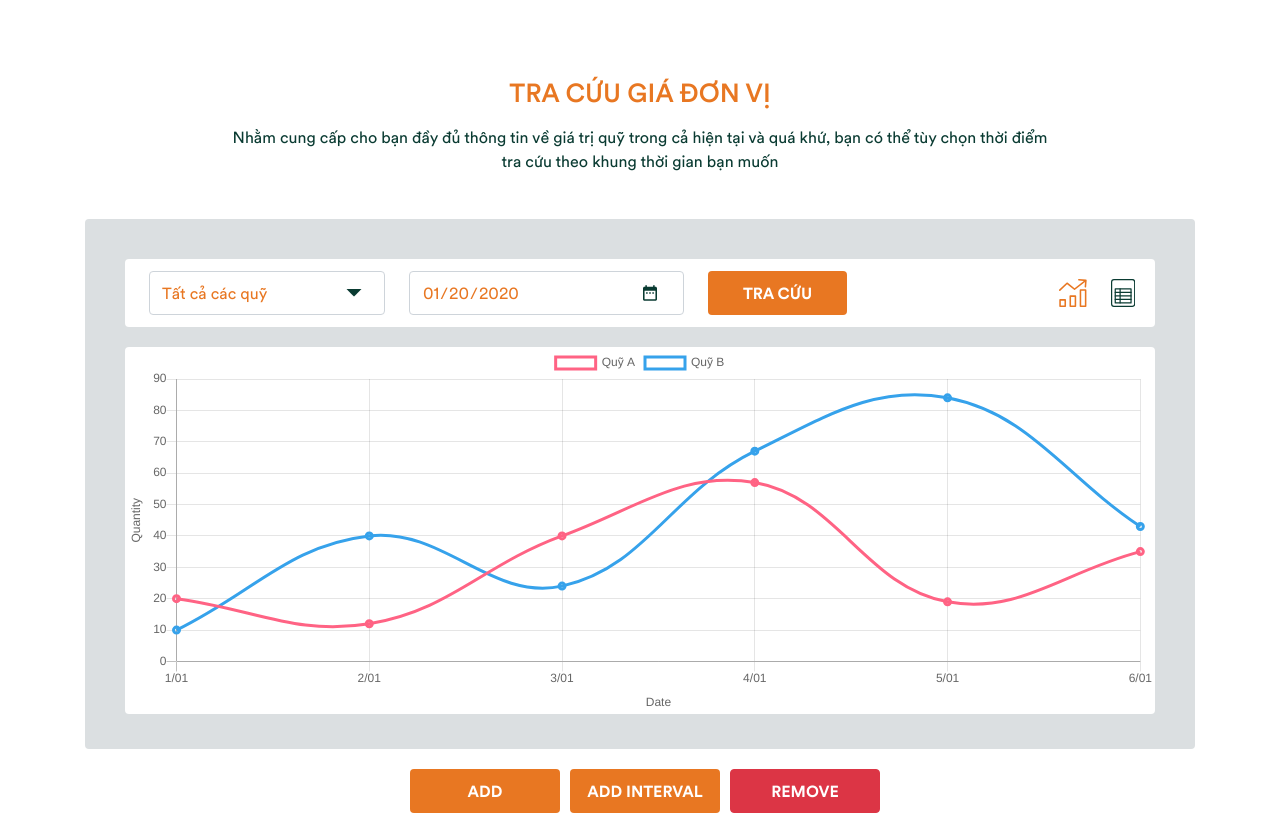
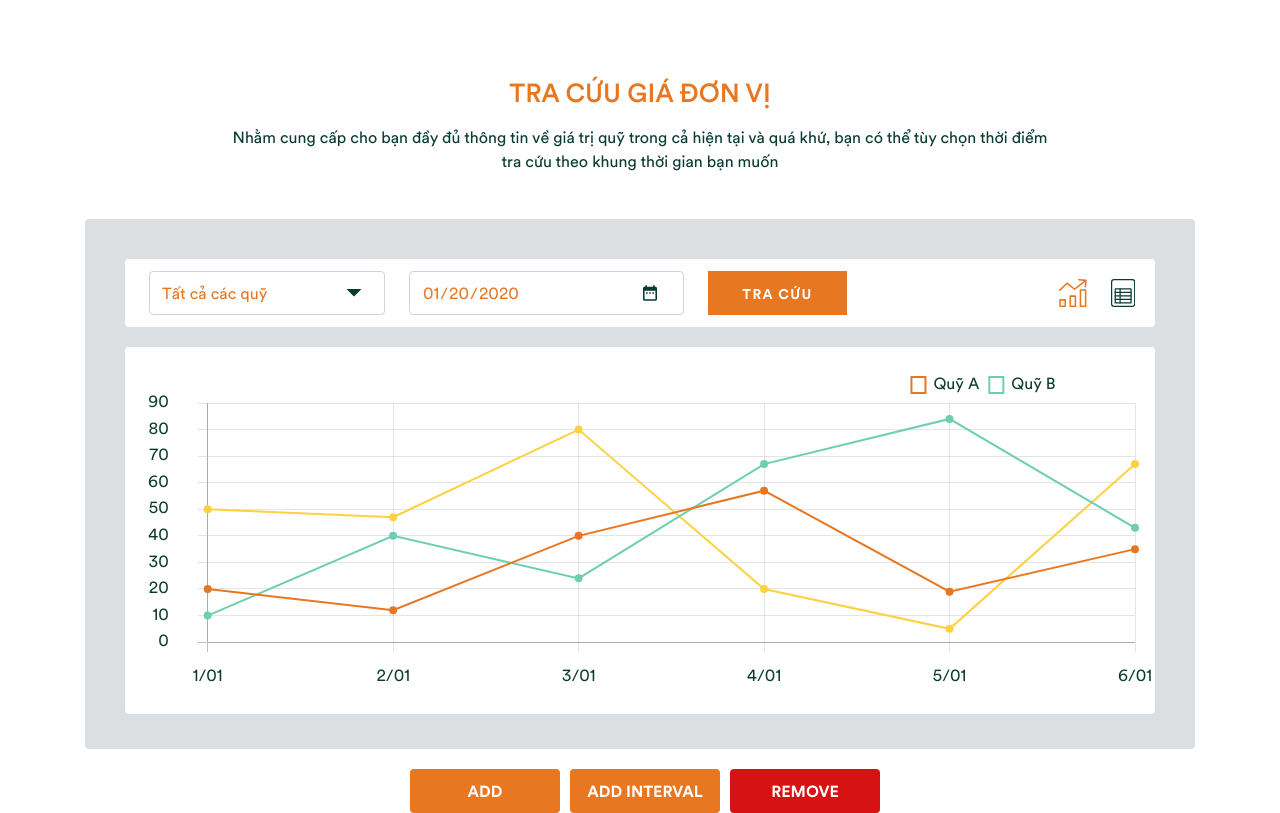
Before and after one commit to tqsang/chart-hexagon, a React (Create React App) app: page / in a window 1280 px wide. Built offline with nearby package versions, Linux system fonts and the light colour scheme.

Commit message:
Fix UI (custom Chart)

```diff
--- a/src/component/Body/Body.scss
+++ b/src/component/Body/Body.scss
@@ -31,7 +31,7 @@
       font-weight: 700;
 
       &:hover {
-        background-color: #FFFFFF;
+        background-color: #ff6d00;
 
       }
     }
@@ -40,15 +40,30 @@
       color: #FFFFFF;
       border: none;
 
+      &:hover, &:active {
+        background-color: #ff6d00;
+        color:#FFFFFF;
+        outline: none;
+      }
 
+    }
+    & :last-child {
+      background-color: #d61212;
+      color: #FFFFFF;
+      border: none;
       &:hover {
-        background-color: #FFFFFF;
-        color:#E87722;
-        border: 1px solid #E87722;
-
+        background-color: #ff0018;
+        color: #FFFFFF;
+        border: none;
       }
     }
   }
+}
+
+.disabled{
+  background-color: rgba(255,109,0,0.5);
+  pointer-events: none;
+  cursor: not-allowed;
 }
 
 @media only screen and (max-width: 740px) {
--- a/src/component/Body/Chart/Chart.scss
+++ b/src/component/Body/Chart/Chart.scss
@@ -4,3 +4,30 @@
 
   font-family: 'FWDCircularVietTT-Book';
 }
+#chartjs-tooltip {
+  display: flex;
+  justify-content: center;
+  align-items: center;
+  text-align: center;
+
+  font-family: 'FWDCircularVietTT-Book';
+  font-size: 16px;
+
+  background-color: #ffffff;
+  border-radius: 4px;
+}
+
+table {
+  width: 100%;
+  height: 60px;
+
+  .tooltip-title {
+    height: 30px;
+
+    font-weight: 400;
+
+    background-color: #0A3B32;
+    color: #ffffff;
+    border-radius: 4px 4px 0px 0px;
+  }
+}
--- a/src/component/Body/Chart/index.jsx
+++ b/src/component/Body/Chart/index.jsx
@@ -6,27 +6,29 @@ import './Chart.scss';
 Chart.propTypes = {
   data: PropTypes.array,
   data1: PropTypes.array,
+  data2: PropTypes.array,
 
 };
 Chart.defaultProps = {
   data: [],
   data1: [],
+  data2: [],
 
 }
 
 function Chart(props) {
 
-  const { data, data1 } = props
+  const { data, data1, data2 } = props
+
+  let fetchDate = data.map(item => item.date);
 
   let fetchQuantity = data.map(item => item.quantity);
-  let fetchDate = data.map(item => item.date);
-
   let fetchQuantity1 = data1.map(item => item.quantity);
+  let fetchQuantity2 = data2.map(item => item.quantity);
 
   return (
 
     <div className="chart">
-
       <Line
         data={{
           labels: fetchDate,
@@ -35,15 +37,34 @@ function Chart(props) {
               label: 'Quỹ A',
               data: fetchQuantity,
               backgroundColor: 'rgba(0,0,0,0)',
-              borderColor: 'rgba(255, 99, 132, 1)',
-              borderWidth: 3,
+              borderColor: '#E87722',
+              borderWidth: 2,
+              lineTension: 0,
+              pointHoverBorderWidth: 15,
+              pointHoverBorderColor: 'rgba(232, 119, 34, 0.2)',
+              pointBackgroundColor: '#E87722',
             },
             {
               label: 'Quỹ B',
               data: fetchQuantity1,
               backgroundColor: 'rgba(0,0,0,0)',
-              borderColor: 'rgba(54, 162, 235, 1)',
-              borderWidth: 3,
+              borderColor: '#6ECEB2',
+              borderWidth: 2,
+              lineTension: 0,
+              pointHoverBorderWidth: 15,
+              pointHoverBorderColor: 'rgba(22, 146, 146, 0.2)',
+              pointBackgroundColor: '#6ECEB2',
+            },
+            {
+              label: 'Quỹ C',
+              data: fetchQuantity2,
+              backgroundColor: 'rgba(0,0,0,0)',
+              borderColor: '#FED141',
+              borderWidth: 2,
+              lineTension: 0,
+              pointHoverBorderWidth: 15,
+              pointHoverBorderColor: 'rgba(254, 209, 65, 0.2)',
+              pointBackgroundColor: '#FED141',
             },
           ]
         }}
@@ -55,21 +76,121 @@ function Chart(props) {
           scales: {
             xAxes: [{
               display: true,
-              scaleLabel: {
-                display: true,
-                labelString: 'Date'
+
+              ticks: {
+                fontColor: '#0A3B32',
+                fontSize: 16,
+                fontFamily: 'FWDCircularVietTT-Book',
+                padding: 15,
               }
+
+
             }],
             yAxes: [{
               display: true,
-              scaleLabel: {
-                display: true,
-                labelString: 'Quantity'
-              },
+
               ticks: {
-                beginAtZero: true
+                beginAtZero: true,
+
+                fontColor: '#0A3B32',
+                fontSize: 16,
+                fontFamily: 'FWDCircularVietTT-Book',
+                padding: 29,
               }
             }],
+          },
+          legend: {
+            display: true,
+            labels: {
+              fontColor: '#0A3B32',
+              fontSize: 16,
+              fontFamily: 'FWDCircularVietTT-Book',
+
+              boxWidth: 14,
+            },
+            align: 'end',
+          },
+          layout: {
+            padding: {
+              left: 20,
+              right: 20,
+              top: 20,
+              bottom: 20,
+
+            }
+          },
+          tooltips: {
+            enabled: false,
+            custom: function (tooltipModel) {
+              // Tooltip Element
+              var tooltipEl = document.getElementById('chartjs-tooltip');
+
+              // Create element on first render
+              if (!tooltipEl) {
+                tooltipEl = document.createElement('div');
+                tooltipEl.id = 'chartjs-tooltip';
+                tooltipEl.innerHTML = '<table></table>';
+                document.body.appendChild(tooltipEl);
+              }
+
+              // Hide if no tooltip
+              if (tooltipModel.opacity === 0) {
+                tooltipEl.style.opacity = 0;
+                return;
+              }
+
+              // Set caret Position
+              tooltipEl.classList.remove('above', 'below', 'no-transform');
+              if (tooltipModel.yAlign) {
+                tooltipEl.classList.add(tooltipModel.yAlign);
+              } else {
+                tooltipEl.classList.add('no-transform');
+              }
+
+              function getBody(bodyItem) {
+                return bodyItem.lines;
+              }
+
+              // Set Text
+              if (tooltipModel.body) {
+                var titleLines = tooltipModel.title || [];
+                var bodyLines = tooltipModel.body.map(getBody);
+
+                const borderColor = tooltipModel.labelColors.map(item => item.backgroundColor);
+
+                tooltipEl.style.border = `2px solid ${borderColor[0]}`;
+
+                var innerHtml = '<thead>';
+
+                titleLines.forEach(function (title) {
+                  innerHtml += `<tr><th class="tooltil-css tooltip-title">Ngày: ${title}</th></tr>`;
+                });
+                innerHtml += '</thead><tbody>';
+
+                bodyLines.forEach(function (body, i) {
+                  const content = `Giá trị ${body.toString().replace('Q', 'q')}`;
+                  innerHtml += `<tr><td class="tooltil-css tooltip-content">${content}</td></tr>`;
+                });
+                innerHtml += '</tbody>';
+
+                var tableRoot = tooltipEl.querySelector('table');
+                tableRoot.innerHTML = innerHtml;
+              }
+
+              // `this` will be the overall tooltip
+              var position = this._chart.canvas.getBoundingClientRect();
+
+              // Display, position, and set styles for font
+              const tooltipElOffset = 10;
+              tooltipEl.style.minHeight = '60px';
+              tooltipEl.style.minWidth = '166px';
+
+              tooltipEl.style.opacity = 1;
+              tooltipEl.style.position = 'absolute';
+              tooltipEl.style.right = position.right + window.pageXOffset - tooltipModel.caretX + tooltipElOffset + 'px';
+              tooltipEl.style.top = position.top + window.pageYOffset + tooltipModel.caretY - parseInt(tooltipEl.style.minHeight) - tooltipElOffset + 'px';
+              tooltipEl.style.pointerEvents = 'none';
+            }
           }
         }}
         height={367}
--- a/src/component/Body/Search/Search.scss
+++ b/src/component/Body/Search/Search.scss
@@ -65,19 +65,23 @@
     &__btn-search {
       width: 139px;
 
+      font-size: 14px;
+      line-height: 24px;
       font-family: 'FWDCircularVietTT-Bold';
-      font-weight: 400;
+      font-weight: 700;
+      letter-spacing: 0.1em;
 
       color: #FFFFFF;
       background-color: #E87722;
-      border: 0px;
+      border: none;
 
-      &:hover {
+      &:hover, &:active {
         text-decoration: none;
 
-        color: #E87722;
-        background-color: #FFFFFF;
-        border: 1px solid #E87722;
+        color: #FFFFFF;
+        background-color: #ff6d00;
+
+        outline: none;
       }
     }
     &__icon {
--- a/src/component/Body/Search/index.jsx
+++ b/src/component/Body/Search/index.jsx
@@ -29,7 +29,7 @@ function Search(props) {
             defaultValue="2020-01-20"
           ></Input>
         </div>
-        <Button className="search__input-item search__btn-search" color="warning" onClick={() => alert("just only UI -__-")}>TRA CỨU</Button>
+        <button className="search__input-item search__btn-search" onClick={() => alert("just only UI -__-")}>TRA CỨU</button>
         <div className="search__input-item search__icon">
           {/* <i class="far fa-chart-bar"></i>
           <i class="fas fa-calculator"></i> */}
--- a/src/component/Body/index.jsx
+++ b/src/component/Body/index.jsx
@@ -12,10 +12,11 @@ Body.propTypes = {
 };
 
 function Body(props) {
-  const [data, setData] = useState(DATA.data);
   const [change, setChange] = useState(false);
 
+  const [data, setData] = useState(DATA.data);
   const [data1, setData1] = useState(DATA.data1);
+  const [data2, setData2] = useState(DATA.data2);
 
   function randomDate() {
     const week = DATE
@@ -28,12 +29,16 @@ function Body(props) {
   }
 
   function randomData1() {
-    return Math.trunc(Math.random() * 100 + 10);
+    return Math.trunc(Math.random() * 100);
+  }
+  function randomData2() {
+    return Math.trunc(Math.random() * 100);
   }
 
   const handleAddData = () => {
     let newData = [...data];
     let newData1 = [...data1]
+    let newData2 = [...data2]
 
     const newPoint = {
       date: randomDate(),
@@ -48,6 +53,13 @@ function Body(props) {
     }
     newData1.push(newPoint1);
     setData1(newData1);
+
+    const newPoint2 = {
+      date: randomDate(),
+      quantity: randomData2(),
+    }
+    newData2.push(newPoint2);
+    setData2(newData2);
   }
 
   const handleRemoveData = () => {
@@ -58,6 +70,10 @@ function Body(props) {
     const newData1 = [...data1];
     newData1.pop();
     setData1(newData1);
+
+    const newData2 = [...data2];
+    newData2.pop();
+    setData2(newData2);
   }
 
   useEffect(() => {
@@ -77,15 +93,14 @@ function Body(props) {
 
   return (
     <div className="s__body">
-      {console.log(data)}
       <div className="body">
         <Search />
-        <Chart data={data} data1={data1} />
+        <Chart data={data} data1={data1} data2={data2} />
       </div>
       <div className="footer">
-        <Button color="warning" onClick={handleAddData}>Add</Button>
-        <Button color="warning" onClick={() => setChange(prevChange => !prevChange)}>{change ? 'Stop' : 'Add Interval'}</Button>
-        <Button onClick={handleRemoveData} color="danger">Remove</Button>
+        <button className={`btn ${change ? 'disabled' : ''}`} onClick={handleAddData}>Add</button>
+        <button className="btn" onClick={() => setChange(prevChange => !prevChange)}>{change ? 'Stop' : 'Add Interval'}</button>
+        <button className={`btn ${change ? 'disabled' : ''}`} onClick={handleRemoveData} color="danger">Remove</button>
       </div>
     </div>
   );
--- a/src/constants/data.json
+++ b/src/constants/data.json
@@ -50,5 +50,31 @@
       "date": "6/01",
       "quantity": 43
     }
+  ],
+  "data2": [
+    {
+      "date": "1/01",
+      "quantity": 50
+    },
+    {
+      "date": "2/01",
+      "quantity": 47
+    },
+    {
+      "date": "3/01",
+      "quantity": 80
+    },
+    {
+      "date": "4/01",
+      "quantity": 20
+    },
+    {
+      "date": "5/01",
+      "quantity": 5
+    },
+    {
+      "date": "6/01",
+      "quantity": 67
+    }
   ]
 }
```
Also changed, not shown: 1 other file (tests, documents, lock files or other folders).
